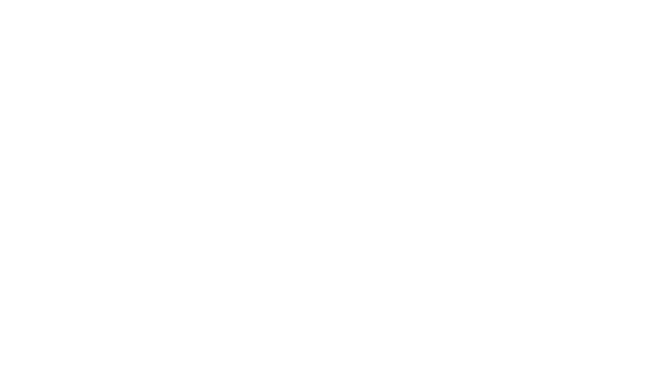
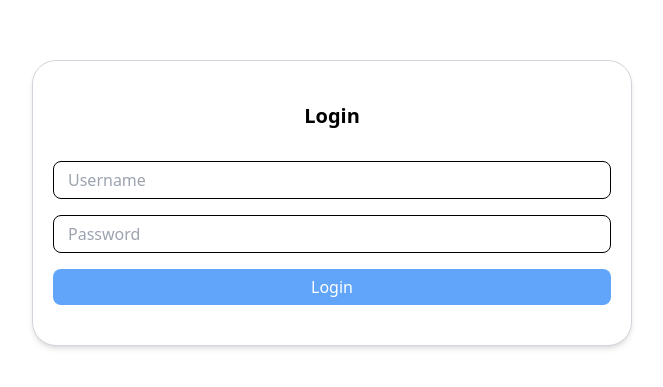
Before and after one commit to NikolozWDev/QuickNotes, a React (Vite) app in the folder frontend/: page /login in a window 1280 px wide. Before the commit this address had no page. Shown: the part 197-584 px from the top of the page, without its empty margins (308-971 px from the left). Built offline with nearby package versions, Linux system fonts and the light colour scheme; no server answers.

Commit message:
added protectedroute, login/register, working with JWT tokens

```diff
--- a/frontend/src/App.jsx
+++ b/frontend/src/App.jsx
@@ -1,14 +1,39 @@
 import React from 'react'
-import { BrowserRouter as Router, Routes, Route } from 'react-router-dom'
+import { BrowserRouter as Router, Routes, Route, Navigate } from 'react-router-dom'
+import ProtectedRoute from './components/ProtectedRoute'
 import HomePage from './pages/HomePage'
+import LoginPage from './pages/LoginPage'
+import RegisterPage from './pages/RegisterPage'
+import NotFoundPage from './pages/NotFoundPage'
+
+function Logout() {
+  localStorage.clear()
+  return <Navigate to="/login" />
+}
+function RegisterAndLogout() {
+  localStorage.clear()
+  return <Navigate to="/register" />
+}
 
 const App = () => {
   return (
+    <>
     <Router>
-      <Routes>
-        <Route path="/" element={<HomePage />} />
-      </Routes>
+      <div className="px-[20px]">
+        <Routes>
+          <Route path="/" element={
+            <ProtectedRoute>
+              <HomePage />
+            </ProtectedRoute>
+          } />
+          <Route path="/register" element={<RegisterPage />} />
+          <Route path="/login" element={<LoginPage />} />
+          <Route path="/logout" element={<Logout />} />
+          <Route path="*" element={<NotFoundPage />} />
+        </Routes>
+      </div>
     </Router>
+    </>
   )
 }
 export default App
--- a/frontend/src/api.js
+++ b/frontend/src/api.js
@@ -4,3 +4,17 @@
 const api = axios.create({
     baseURL: import.meta.env.VITE_API_URL
 })
+
+api.interceptors.request.use(
+    (config) => {
+        const token = localStorage.getItem(ACCESS_TOKEN)
+        if(token) {
+            config.headers.Authorization = `Bearer ${token}`
+        }
+        return config
+    },
+    (error) => {
+        return Promise.reject(error)
+    }
+)
+export default api
--- /dev/null
+++ b/frontend/src/components/Form.jsx
@@ -0,0 +1,44 @@
+import React from 'react'
+import api from '../api'
+import { ACCESS_TOKEN, REFRESH_TOKEN } from '../constants'
+import { useNavigate } from 'react-router-dom'
+
+const Form = ({route, method}) => {
+
+    const [username, setUsername] = React.useState("")
+    const [password, setPassword] = React.useState("")
+    const [loading, setLoading] = React.useState(false)
+    const navigate = useNavigate()
+
+    async function handleSubmit(e) {
+        e.preventDefault()
+        setLoading(true)
+
+        try {
+            const res = await api.post(route, {username, password})
+            if(method === 'login') {
+                localStorage.setItem(ACCESS_TOKEN, res.data.access)
+                localStorage.setItem(REFRESH_TOKEN, res.data.refresh)
+                navigate('/')
+            } else {
+                navigate('/login')
+            }
+        } catch(error) {
+            console.log(error)
+        } finally {
+            setLoading(false)
+        }
+    }
+
+    return (
+        <div className="flex flex-col justify-center items-center gap-[30px] w-[100%] shadow-md bg-white px-[20px] py-[40px] rounded-[24px] border-[1px] border-gray-300 md:w-[600px]">
+            <p className="text-black font-bold text-[20px]">{method === 'login' ? "Login" : "Register"}</p>
+            <form onSubmit={handleSubmit} className="flex flex-col justify-center items-center gap-[16px] w-[100%]">
+                <input className="px-[14px] py-[6px] rounded-[8px] w-[100%] border-[1px] border-black" type='text' placeholder="Username" value={username} onChange={(e) => {setUsername(e.target.value)}} />
+                <input className="px-[14px] py-[6px] rounded-[8px] w-[100%] border-[1px] border-black" type='password' placeholder="Password" value={password} onChange={(e) => {setPassword(e.target.value)}} />
+                <button className="w-[100%] rounded-[8px] py-[6px] text-white text-[16px] bg-blue-400" type='submit'>{method === 'login' ? "Login" : "Register"}</button>
+            </form>
+        </div>
+    )
+}
+export default Form
--- /dev/null
+++ b/frontend/src/components/ProtectedRoute.jsx
@@ -0,0 +1,52 @@
+import React from 'react'
+import { Navigate } from 'react-router-dom'
+import api from '../api'
+import { jwtDecode } from 'jwt-decode'
+import { ACCESS_TOKEN, REFRESH_TOKEN } from '../constants'
+
+const ProtectedRoute = ({children}) => {
+
+    const [isAuthorized, setIsAuthorized] = React.useState(null)
+
+    React.useEffect(() => {
+        auth().catch(() => setIsAuthorized(false))
+    }, [])
+
+    async function refreshToken() {
+        const refreshToken = localStorage.getItem(REFRESH_TOKEN)
+        try {
+            const res = api.post("api/token/refresh/", {refresh: refreshToken})
+            if(res.status === 200) {
+                localStorage.setItem(ACCESS_TOKEN, res.data.access)
+                setIsAuthorized(true)
+            } else {
+                setIsAuthorized(false)
+            }
+        } catch(error) {
+            console.log(error)
+            setIsAuthorized(false)
+        }
+    }
+
+    async function auth() {
+        const token = localStorage.getItem(ACCESS_TOKEN)
+        if(!token) {
+            setIsAuthorized(false)
+            return
+        }
+        const decoded = jwtDecode(token)
+        const tokenExpiration = decoded.exp
+        const now = Date.now() / 1000
+        if(tokenExpiration < now) {
+            await refreshToken()
+        } else {
+            setIsAuthorized(true)
+        }
+    }
+
+    if(isAuthorized === null) return null
+
+    return isAuthorized ? children : <Navigate to="/login" />
+
+}
+export default ProtectedRoute
--- a/frontend/src/output.css
+++ b/frontend/src/output.css
@@ -544,17 +544,144 @@
   --tw-backdrop-sepia:  ;
 }
 
+.flex {
+  display: flex;
+}
+
+.h-\[100vh\] {
+  height: 100vh;
+}
+
+.w-\[100\%\] {
+  width: 100%;
+}
+
+.flex-row {
+  flex-direction: row;
+}
+
+.flex-col {
+  flex-direction: column;
+}
+
+.items-center {
+  align-items: center;
+}
+
+.justify-center {
+  justify-content: center;
+}
+
+.gap-\[16px\] {
+  gap: 16px;
+}
+
+.gap-\[8px\] {
+  gap: 8px;
+}
+
+.gap-\[24px\] {
+  gap: 24px;
+}
+
+.gap-\[30px\] {
+  gap: 30px;
+}
+
+.rounded-\[16px\] {
+  border-radius: 16px;
+}
+
+.rounded-\[24px\] {
+  border-radius: 24px;
+}
+
+.rounded-\[8px\] {
+  border-radius: 8px;
+}
+
+.border-\[1px\] {
+  border-width: 1px;
+}
+
+.border-black {
+  --tw-border-opacity: 1;
+  border-color: rgb(0 0 0 / var(--tw-border-opacity));
+}
+
+.border-gray-200 {
+  --tw-border-opacity: 1;
+  border-color: rgb(229 231 235 / var(--tw-border-opacity));
+}
+
+.border-gray-300 {
+  --tw-border-opacity: 1;
+  border-color: rgb(209 213 219 / var(--tw-border-opacity));
+}
+
 .bg-green-600 {
   --tw-bg-opacity: 1;
   background-color: rgb(22 163 74 / var(--tw-bg-opacity));
+}
+
+.bg-blue-400 {
+  --tw-bg-opacity: 1;
+  background-color: rgb(96 165 250 / var(--tw-bg-opacity));
+}
+
+.bg-white {
+  --tw-bg-opacity: 1;
+  background-color: rgb(255 255 255 / var(--tw-bg-opacity));
 }
 
 .p-\[10px\] {
   padding: 10px;
 }
 
+.p-\[20px\] {
+  padding: 20px;
+}
+
+.px-\[14px\] {
+  padding-left: 14px;
+  padding-right: 14px;
+}
+
+.py-\[6px\] {
+  padding-top: 6px;
+  padding-bottom: 6px;
+}
+
+.px-\[20px\] {
+  padding-left: 20px;
+  padding-right: 20px;
+}
+
+.py-\[30px\] {
+  padding-top: 30px;
+  padding-bottom: 30px;
+}
+
+.py-\[40px\] {
+  padding-top: 40px;
+  padding-bottom: 40px;
+}
+
+.py-\[50px\] {
+  padding-top: 50px;
+  padding-bottom: 50px;
+}
+
 .text-\[18px\] {
   font-size: 18px;
+}
+
+.text-\[16px\] {
+  font-size: 16px;
+}
+
+.text-\[20px\] {
+  font-size: 20px;
 }
 
 .font-bold {
@@ -565,3 +692,29 @@
   --tw-text-opacity: 1;
   color: rgb(255 255 255 / var(--tw-text-opacity));
 }
+
+.text-black {
+  --tw-text-opacity: 1;
+  color: rgb(0 0 0 / var(--tw-text-opacity));
+}
+
+.text-red-500 {
+  --tw-text-opacity: 1;
+  color: rgb(239 68 68 / var(--tw-text-opacity));
+}
+
+.shadow-md {
+  --tw-shadow: 0 4px 6px -1px rgb(0 0 0 / 0.1), 0 2px 4px -2px rgb(0 0 0 / 0.1);
+  --tw-shadow-colored: 0 4px 6px -1px var(--tw-shadow-color), 0 2px 4px -2px var(--tw-shadow-color);
+  box-shadow: var(--tw-ring-offset-shadow, 0 0 #0000), var(--tw-ring-shadow, 0 0 #0000), var(--tw-shadow);
+}
+
+@media (min-width: 768px) {
+  .md\:w-\[500px\] {
+    width: 500px;
+  }
+
+  .md\:w-\[600px\] {
+    width: 600px;
+  }
+}
--- a/frontend/src/pages/HomePage.jsx
+++ b/frontend/src/pages/HomePage.jsx
@@ -3,7 +3,7 @@
 const HomePage = () => {
     return (
         <div>
-            <p className="bg-green-600 text-white text-[18px] font-bold p-[10px]">homepage</p>
+            <p className="bg-green-600 text-white text-[18px] font-bold p-[10px]">HomePage</p>
         </div>
     )
 }
--- /dev/null
+++ b/frontend/src/pages/LoginPage.jsx
@@ -0,0 +1,13 @@
+import React from 'react'
+import Form from '../components/Form'
+
+const LoginPage = () => {
+
+
+    return (
+        <div className="w-[100%] h-[100vh] flex flex-row justify-center items-center">
+            <Form route={"/api/token/"} method={"login"} />
+        </div>
+    )
+}
+export default LoginPage
--- /dev/null
+++ b/frontend/src/pages/NotFoundPage.jsx
@@ -0,0 +1,12 @@
+import React from 'react'
+
+const NotFoundPage = () => {
+
+
+    return (
+        <div>
+            <p className="bg-green-600 text-white text-[18px] font-bold p-[10px]">NotFoundPage</p>
+        </div>
+    )
+}
+export default NotFoundPage
--- /dev/null
+++ b/frontend/src/pages/RegisterPage.jsx
@@ -0,0 +1,13 @@
+import React from 'react'
+import Form from '../components/Form'
+
+const RegisterPage = () => {
+
+
+    return (
+        <div className="w-[100%] h-[100vh] flex flex-row justify-center items-center">
+            <Form route={"/api/user/register/"} method={"register"} />
+        </div>
+    )
+}
+export default RegisterPage
```
